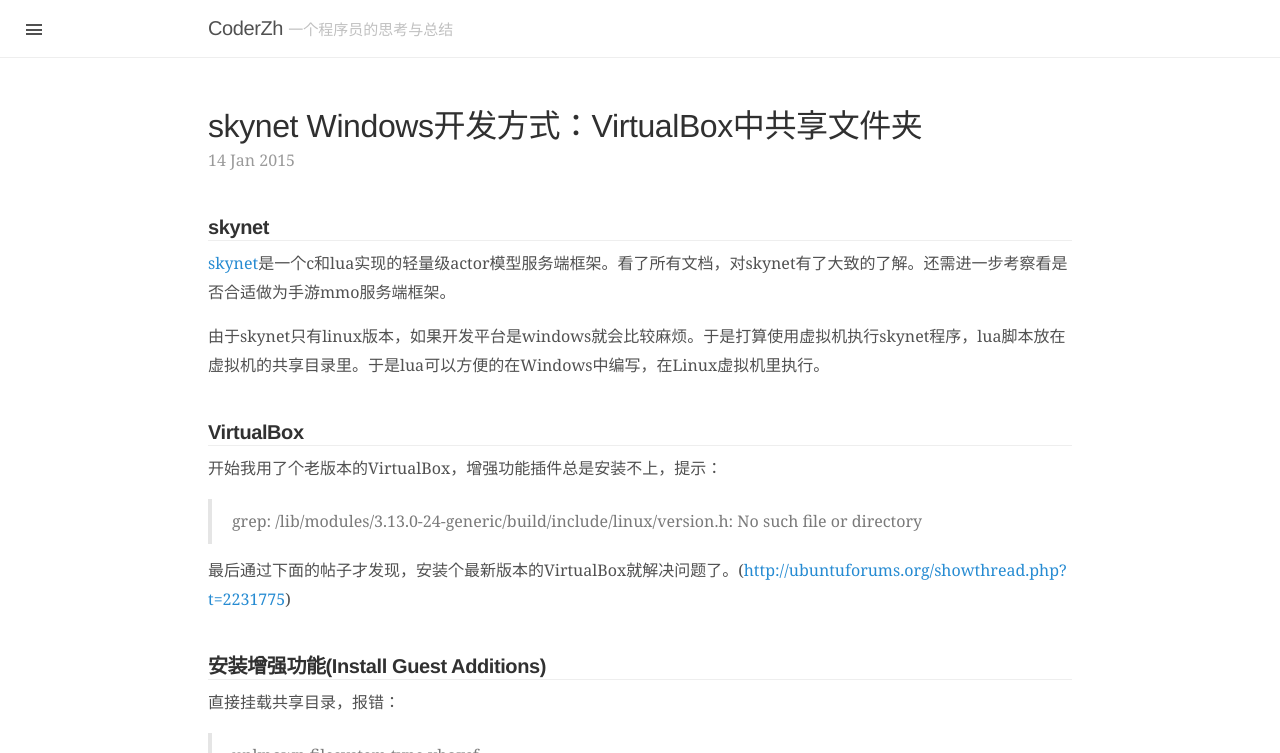
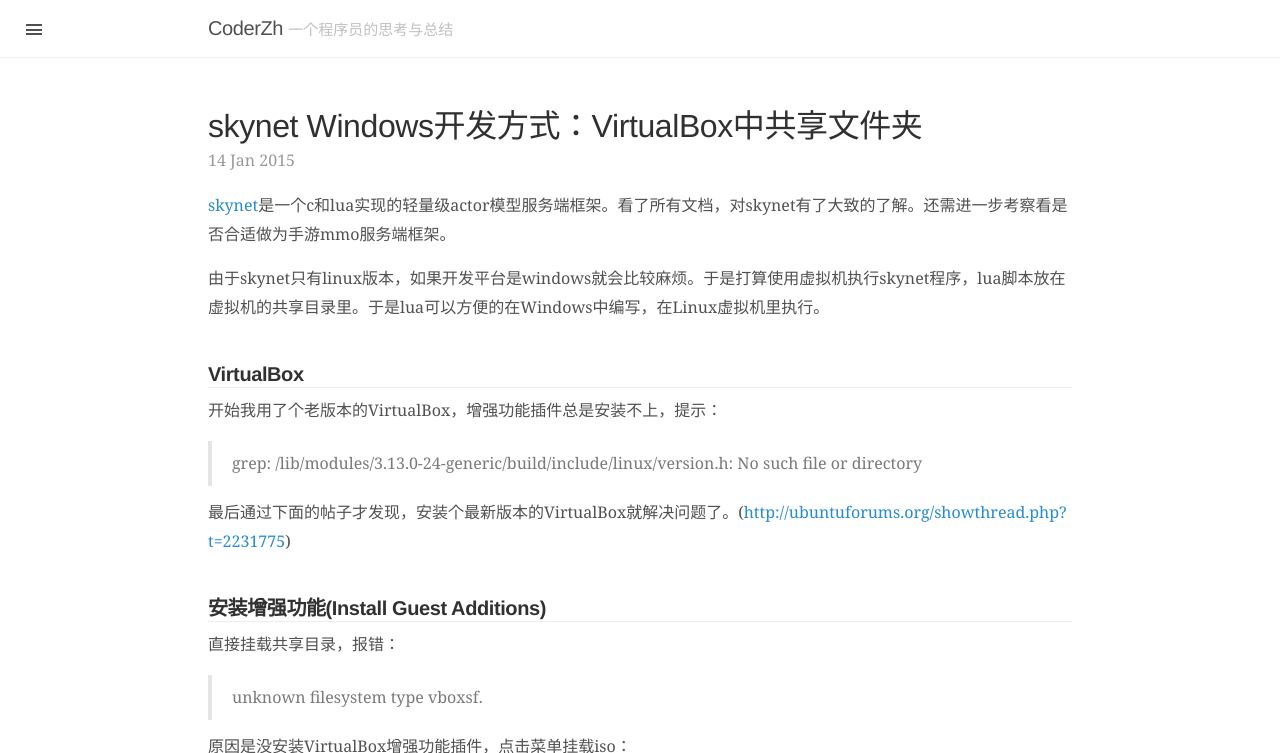
Before and after one commit to coderzh/coderzh.github.io, a Jekyll site: the page built from _posts/2015/2015-01-14-SkynetUbuntuVirtualBox.md, in a window 1280 px wide and 900 px high, cut to the strip 0-753 px from the top of the window. Built offline with Jekyll 4.4.1, drawn with Linux system fonts in a browser that asks for light colours; Markdown is read by kramdown in place of the engine named in the settings; comment, search, counter and statistics services are not loaded.

Commit message:
modify post

```diff
--- a/_posts/2015/2015-01-14-SkynetUbuntuVirtualBox.md
+++ b/_posts/2015/2015-01-14-SkynetUbuntuVirtualBox.md
@@ -8,13 +8,11 @@
 date: 2015-01-14 15:11:00
 ---
 
-### skynet
-
 [skynet](https://github.com/cloudwu/skynet)是一个c和lua实现的轻量级actor模型服务端框架。看了所有文档，对skynet有了大致的了解。还需进一步考察看是否合适做为手游mmo服务端框架。
 
+<!-- more -->
+
 由于skynet只有linux版本，如果开发平台是windows就会比较麻烦。于是打算使用虚拟机执行skynet程序，lua脚本放在虚拟机的共享目录里。于是lua可以方便的在Windows中编写，在Linux虚拟机里执行。
-
-<!-- more -->
 
 ### VirtualBox
 
```
